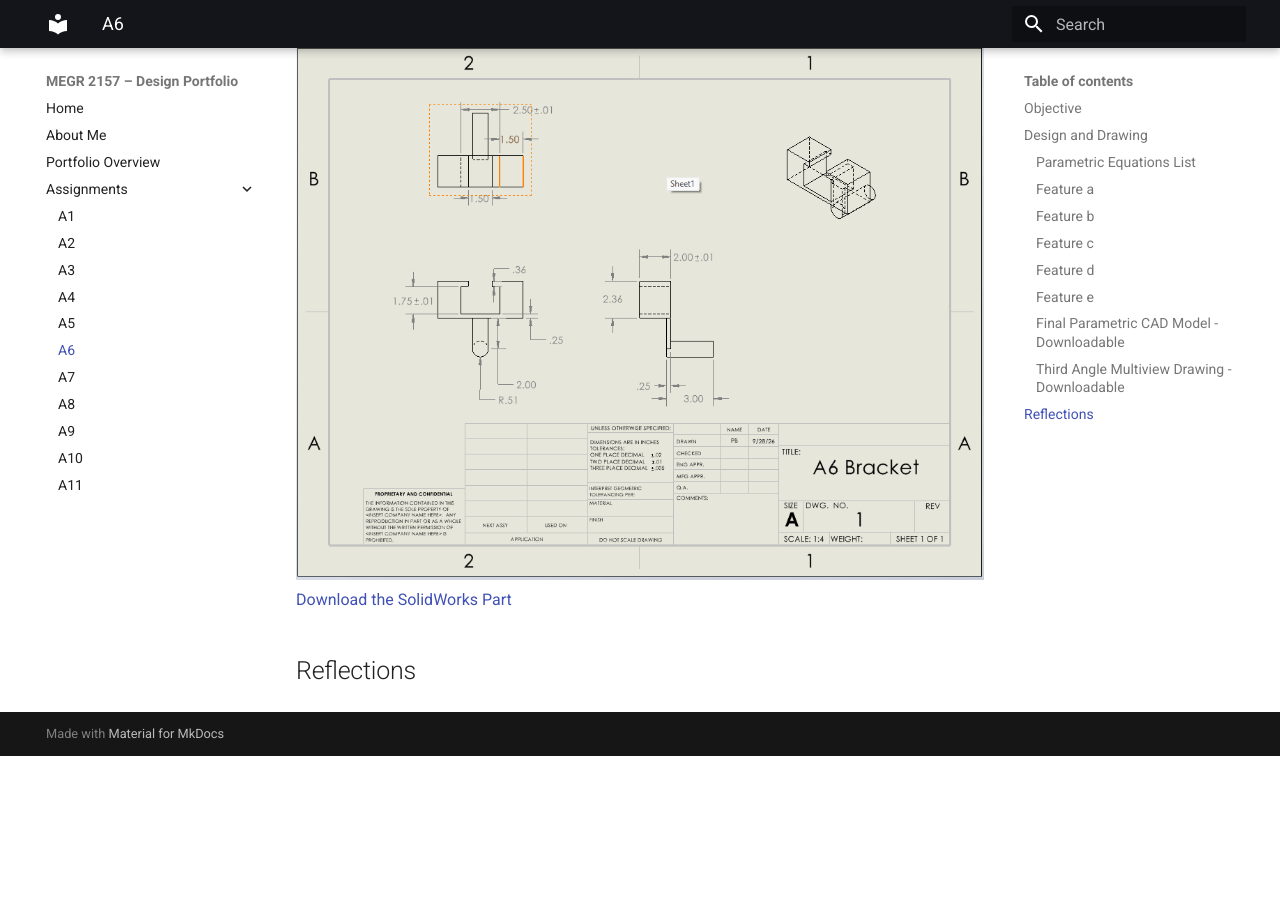
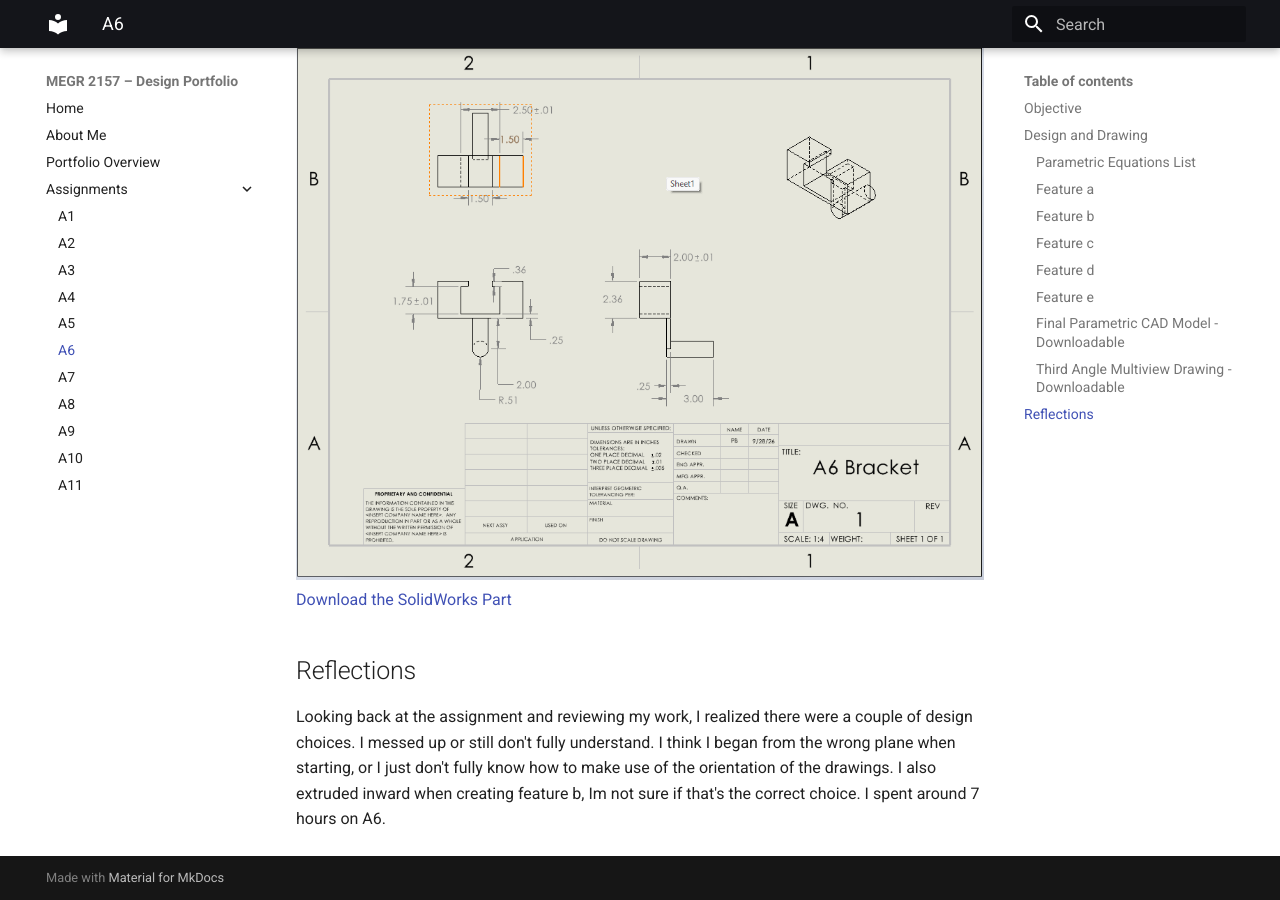
Before and after one commit to pbrown95-glitch/megr2157-portfolio, an MkDocs documentation site: the page built from docs/assignments/A06/index.md, in a window 1280 px wide and 900 px high, scrolled down 5359 px. Built offline with MkDocs 1.6.1 and Material for MkDocs 9.7.7, drawn with Linux system fonts in a browser that asks for light colours; before the commit the page ends 6115 px from its top, so only the background shows below that.

Commit message:
Update index.md

```diff
--- a/docs/assignments/A06/index.md
+++ b/docs/assignments/A06/index.md
@@ -52,3 +52,5 @@
 [Download the SolidWorks Part](A6D.SLDDRW)
 
 ## Reflections
+
+  Looking back at the assignment and reviewing my work, I realized there were a couple of design choices. I messed up or still don't fully understand. I think I began from the wrong plane when starting, or I just don't fully know how to make use of the orientation of the drawings. I also extruded inward when creating feature b, Im not sure if that's the correct choice. I spent around 7 hours on A6.
```
